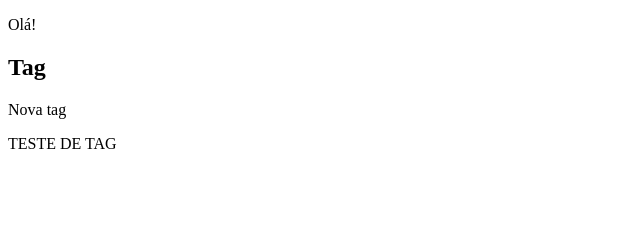
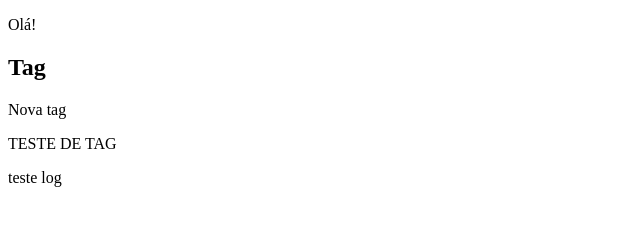
Before and after one commit to diegogalli/curso_git_1, a plain HTML site: page 1_primeiro_repo/html/Index.html in a window 1280 px wide. Shown: the full height of the page, 0-640 px from the left. Drawn offline with Linux system fonts and the light colour scheme.

Commit message:
Teste delogs

```diff
--- a/1_primeiro_repo/html/Index.html
+++ b/1_primeiro_repo/html/Index.html
@@ -11,5 +11,6 @@
     <h2>Tag</h2>
     <p>Nova tag</p>
     <p>TESTE DE TAG</p>
+    <p>teste log</p>
 </body>
 </html>
```
Also changed, not shown: 3 other files.
